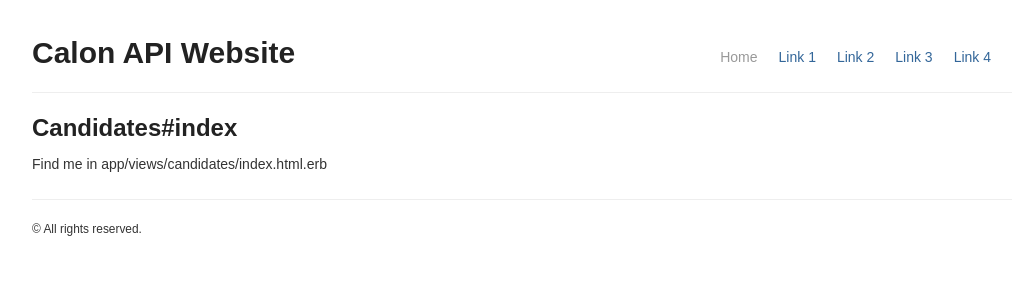
After one commit to pemiluAPI/calon-api-website, a Rails app: page /candidates in a window 1280 px wide. The commit adds this page. Shown: the top 300 px of the page, without its empty margins (118-1140 px from the left). Run offline with Rails 7, Linux system fonts and the light colour scheme; some libraries are stand-ins or nearby versions.

Commit message:
initial view for candidates#index

```diff
--- /dev/null
+++ b/app/assets/stylesheets/master.css
@@ -0,0 +1,40 @@
+/* =Layout
+-----------------------------------------------------------------------------*/
+.wrapper {
+  margin: auto;
+  max-width: 980px;
+  padding: 36px 10px;
+}
+#main aside {
+  background-color: #f6f6f6;
+}
+#blocks li {
+  background-color: #f8f8f8;
+  padding: 3.3em 0;
+  text-align: center;
+}
+
+/* =Header
+-----------------------------------------------------------------------------*/
+#header {
+  overflow: hidden;
+  margin-bottom: 1.5em;
+  border-bottom: 1px solid #eee;
+}
+#header h1 {
+  float: left;
+  margin: 0;
+}
+#header nav {
+  padding-top: 10px;
+  float: right;
+}
+
+/* =Footer
+-----------------------------------------------------------------------------*/
+#footer {
+  border-top: 1px solid #eee;
+  padding-top: 1.5em;
+  margin: 1.5em 0;
+  font-size: .85em;
+}
--- /dev/null
+++ b/app/controllers/candidates_controller.rb
@@ -0,0 +1,4 @@
+class CandidatesController < ApplicationController
+  def index
+  end
+end
--- /dev/null
+++ b/app/views/candidates/index.html.erb
@@ -0,0 +1,2 @@
+<h2>Candidates#index</h2>
+<p>Find me in app/views/candidates/index.html.erb</p>
--- a/app/views/layouts/application.html.erb
+++ b/app/views/layouts/application.html.erb
@@ -1,14 +1,31 @@
 <!DOCTYPE html>
 <html>
 <head>
-  <title>CalonApiWebsite</title>
+  <title>Calon API Website</title>
   <%= stylesheet_link_tag    "application", media: "all", "data-turbolinks-track" => true %>
-  <%= javascript_include_tag "application", "data-turbolinks-track" => true %>
   <%= csrf_meta_tags %>
 </head>
 <body>
-
-<%= yield %>
-
+  <div class="wrapper">
+    <header id="header">
+      <h1>Calon API Website</h1>
+      <nav class="nav-g">
+        <ul>
+          <li><span>Home</span></li>
+          <li><a href="#">Link 1</a></li>
+          <li><a href="#">Link 2</a></li>
+          <li><a href="#">Link 3</a></li>
+          <li><a href="#">Link 4</a></li>
+        </ul>
+      </nav>
+    </header>
+    <div id="main">
+      <%= yield %>
+    </div>
+    <footer id="footer">
+      &copy; All rights reserved.
+    </footer>
+  </div>
+  <%= javascript_include_tag "application", "data-turbolinks-track" => true %>
 </body>
 </html>
--- a/config/routes.rb
+++ b/config/routes.rb
@@ -1,9 +1,11 @@
 CalonApiWebsite::Application.routes.draw do
+  get "candidates", to: 'candidates#index'
+
   # The priority is based upon order of creation: first created -> highest priority.
   # See how all your routes lay out with "rake routes".
 
   # You can have the root of your site routed with "root"
-  # root 'welcome#index'
+  root 'candidates#index'
 
   # Example of regular route:
   #   get 'products/:id' => 'catalog#view'
```
Also changed, not shown: app/assets/stylesheets/kube.min.css (added).
